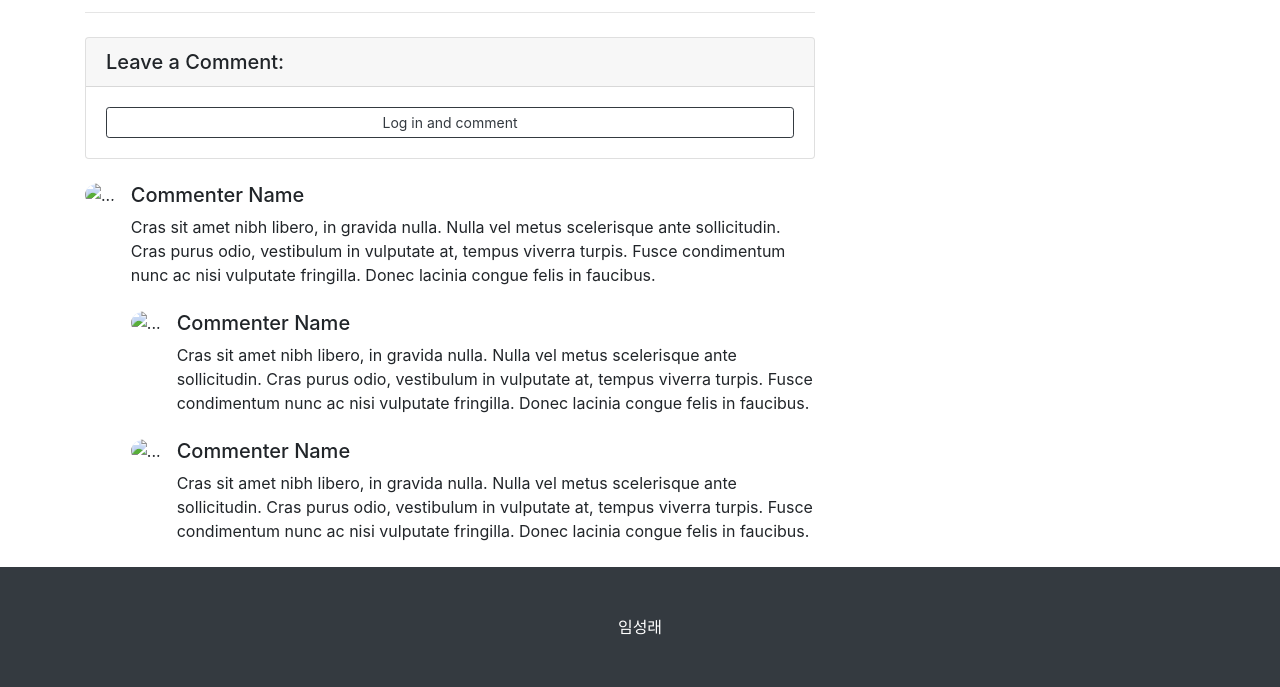
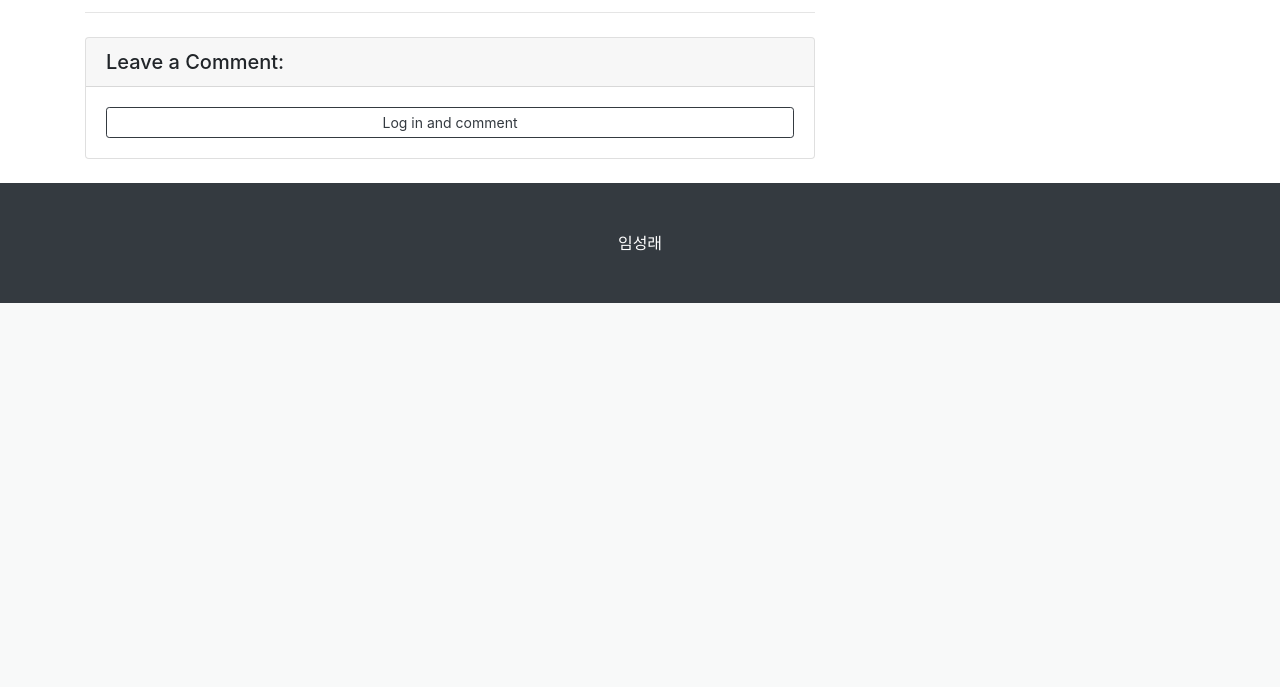
Before and after one commit to Limsungrae/doit_django_hmd, a Django app: page /blog/1/ in a window 1280 px wide. Shown: the part 731-1418 px from the top of the page. After the commit the page ends 1034 px from the top, so only its background shows below. Run offline with Django 3.2, Linux system fonts and the light colour scheme; data comes from the database, SQL or seed files in the repository; both versions use the stored data as it was after the commit; some libraries are stand-ins or nearby versions.

Commit message:
웹사이트

```diff
--- a/blog/templates/blog/post_detail.html
+++ b/blog/templates/blog/post_detail.html
@@ -123,33 +123,7 @@
       {% endfor %}
       {% endif %}
       <!-- Comment with nested comments-->
-      <div class="media mb-4">
-        <img class="d-flex mr-3 rounded-circle" src="https://via.placeholder.com/50x50" alt="..." />
-        <div class="media-body">
-          <h5 class="mt-0">Commenter Name</h5>
-          Cras sit amet nibh libero, in gravida nulla. Nulla vel metus scelerisque ante sollicitudin. Cras purus odio,
-          vestibulum in vulputate at, tempus viverra turpis. Fusce condimentum nunc ac nisi vulputate fringilla. Donec
-          lacinia congue felis in faucibus.
-          <div class="media mt-4">
-            <img class="d-flex mr-3 rounded-circle" src="https://via.placeholder.com/50x50" alt="..." />
-            <div class="media-body">
-              <h5 class="mt-0">Commenter Name</h5>
-              Cras sit amet nibh libero, in gravida nulla. Nulla vel metus scelerisque ante sollicitudin. Cras purus
-              odio, vestibulum in vulputate at, tempus viverra turpis. Fusce condimentum nunc ac nisi vulputate
-              fringilla. Donec lacinia congue felis in faucibus.
-            </div>
-          </div>
-          <div class="media mt-4">
-            <img class="d-flex mr-3 rounded-circle" src="https://via.placeholder.com/50x50" alt="..." />
-            <div class="media-body">
-              <h5 class="mt-0">Commenter Name</h5>
-              Cras sit amet nibh libero, in gravida nulla. Nulla vel metus scelerisque ante sollicitudin. Cras purus
-              odio, vestibulum in vulputate at, tempus viverra turpis. Fusce condimentum nunc ac nisi vulputate
-              fringilla. Donec lacinia congue felis in faucibus.
-            </div>
-          </div>
-        </div>
-      </div>
+
     </div>
     {% include 'blog/side_wizet.html' %}
   </div>
--- a/blog/views.py
+++ b/blog/views.py
@@ -55,19 +55,26 @@ class PostUpdate(LoginRequiredMixin, UpdateView):
     def form_valid(self, form):
         response = super(PostUpdate,self).form_valid(form)
         tags_str = self.request.POST.get('tags_str')
+
         if tags_str:
             tags_str =tags_str.strip()
 
             tags_str = tags_str.replace(',', ';')
             tags_list = tags_str.split(';')
-
+            print(tags_list)
             for t in tags_list:
+                print(t)
                 t = t.strip()
-                tag, is_tag_created = Tag.objects.get_or_create(name=t)
-                if is_tag_created:
-                    tag.slug = slugify(t, allow_unicode=True)
-                    tag.save()
-                self.object.tags.add(tag)
+                if t =="":
+                    continue
+                else:
+                    print(t)
+                    tag, is_tag_created = Tag.objects.get_or_create(name=t)
+                # tag 공백일 때는 pass(for문 첫문장으로 이동,다음 요소로 수행)
+                    if is_tag_created:
+                        tag.slug = slugify(t, allow_unicode=True)
+                        tag.save()
+                    self.object.tags.add(tag)
         return response
 
 
@@ -135,7 +142,10 @@ class PostCreate(LoginRequiredMixin,UserPassesTestMixin,CreateView):
 
                 for t in tags_list:
                     t = t.strip()
-                    tag, is_tag_created = Tag.objects.get_or_create(name=t)
+                    if t=="":
+                        continue
+                    else:
+                        tag, is_tag_created = Tag.objects.get_or_create(name=t)
                     if is_tag_created:
                         tag.slug = slugify(t, allow_unicode=True)
                         tag.save()
@@ -143,6 +153,8 @@ class PostCreate(LoginRequiredMixin,UserPassesTestMixin,CreateView):
             return response
         else:
             return redirect('/blog/')
+
+
 
 
 
```
Also changed, not shown: db.sqlite3.
